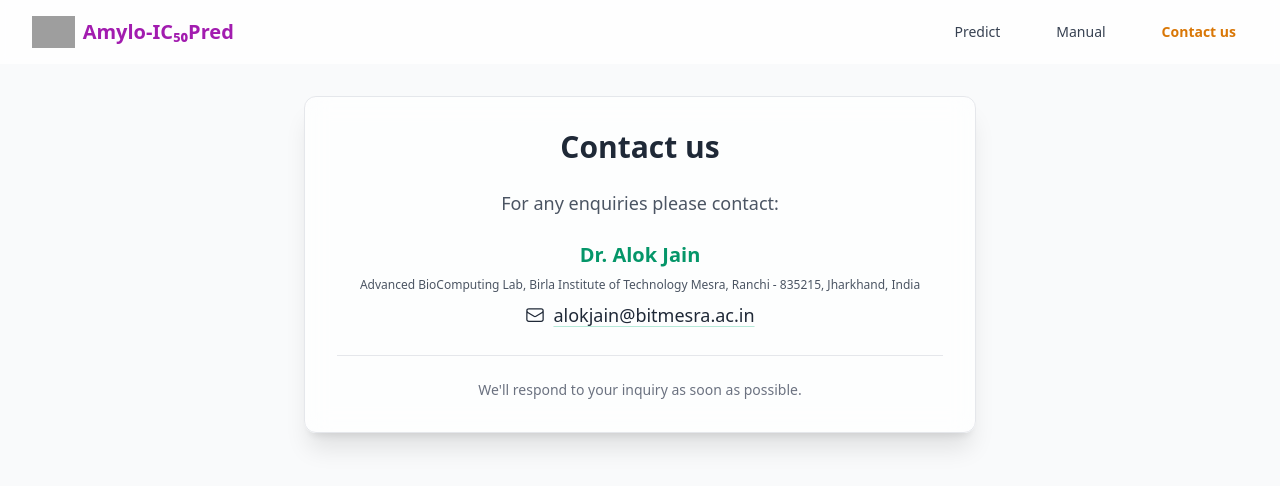
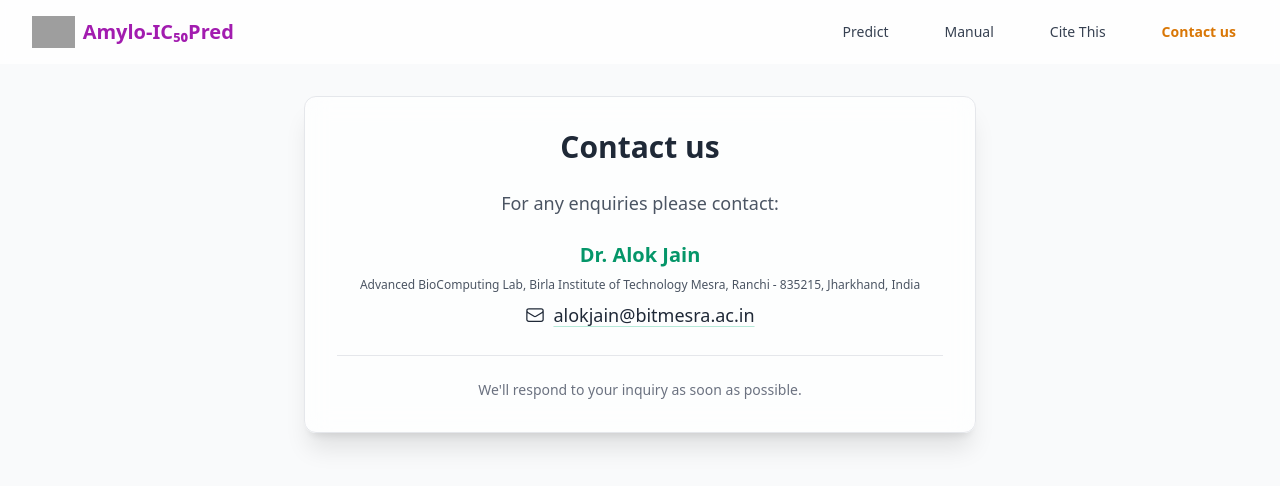
Before and after one commit to amyloid-beta/amyloic50pred, a Next.js app: page /contact in a window 1280 px wide. Shown: the top 486 px of the page. Built offline with nearby package versions, Linux system fonts and the light colour scheme; grey boxes are pictures that could not be loaded.

Commit message:
Update page.jsx

```diff
--- a/app/contact/page.jsx
+++ b/app/contact/page.jsx
@@ -17,13 +17,12 @@ const Contact = () => {
         return () => window.removeEventListener('scroll', handleScroll);
     }, []);
 
-    const navLinks = [
-        { name: 'Predict', path: '/' },
-        { name: 'Manual', path: 'https://drive.google.com/file/d/1AWgw5f13s9exTQxYk1WEqm0dV9QpJOd-/view?usp=sharing', external: true },
-        { name: 'Contact us', path: '/contact' }
-    ];
-
-    // Define custom colors based on your logo for Tailwind CSS
+  const navLinks = [
+    { name: 'Predict', path: '/' },
+    { name: 'Manual', path: 'https://drive.google.com/file/d/1AWgw5f13s9exTQxYk1WEqm0dV9QpJOd-/view?usp=sharing', external: true },
+    { name: 'Cite This', path: 'https://pubs.acs.org/doi/10.1021/acschemneuro.5c00649', external: true },
+    { name: 'Contact us', path: '/contact' }
+  ];    // Define custom colors based on your logo for Tailwind CSS
     // These would ideally be defined in your tailwind.config.js for broader use
     // For this example, I'm using direct color values or closest Tailwind defaults.
     // Orange: Closest to yellow-600/700 or orange-500
```
